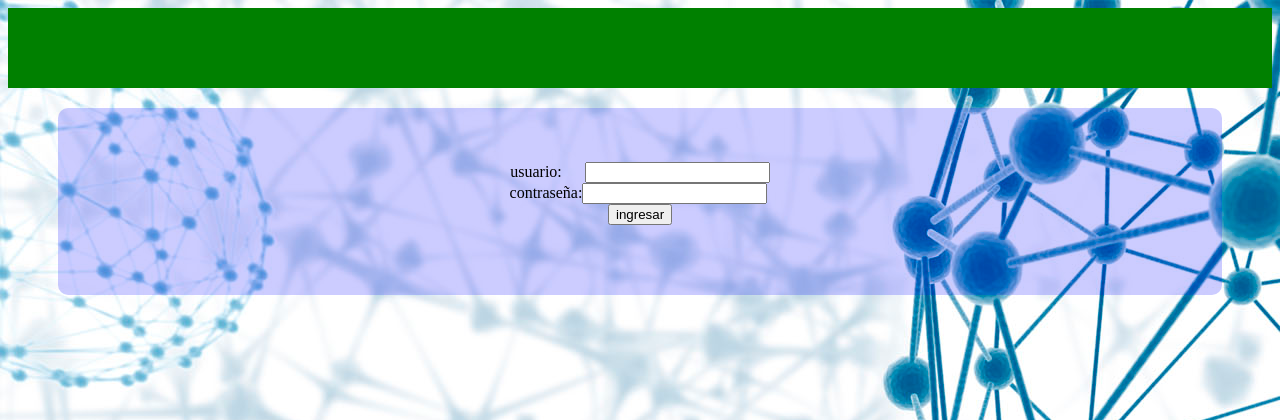
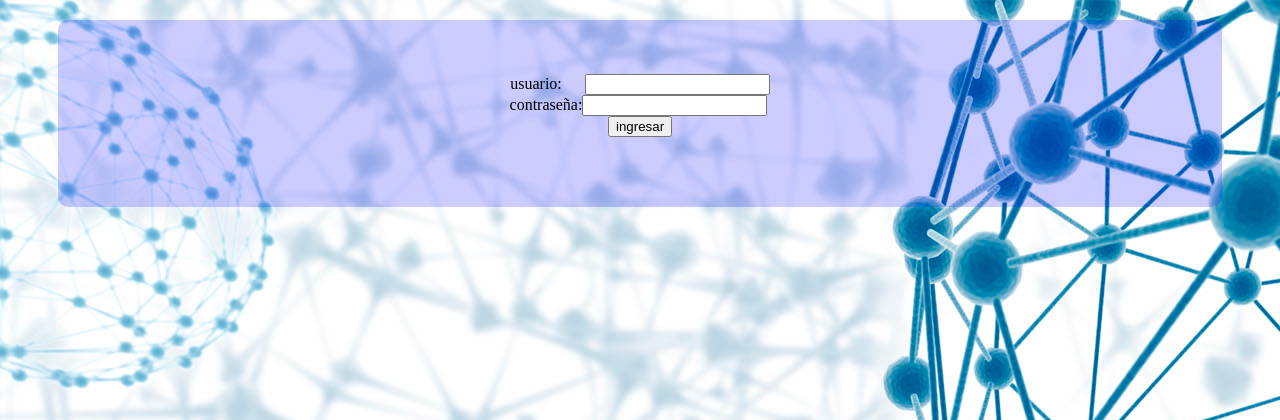
Before and after one commit to LosCuatroFantasticos/IS3, a PHP site: page / in a window 1280 px wide. Shown: the top 420 px of the page. Run offline with PHP 8.4, Linux system fonts and the light colour scheme.

Commit message:
css_cambiado3

```diff
--- a/view/css/estilo.css
+++ b/view/css/estilo.css
@@ -16,10 +16,7 @@ body{
    margin-top:20px;
 }
 
-#banner{
-   background-color:green;
-   padding-bottom:80px;
-}
+
 
 #input1{
   margin-left:23px;
```
